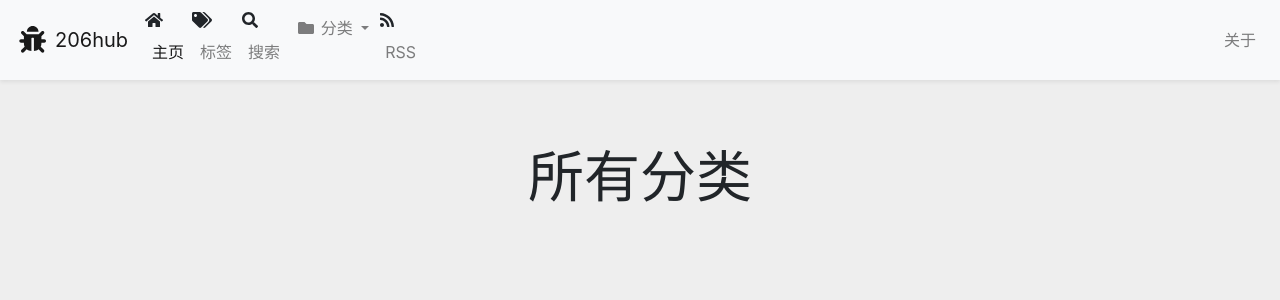
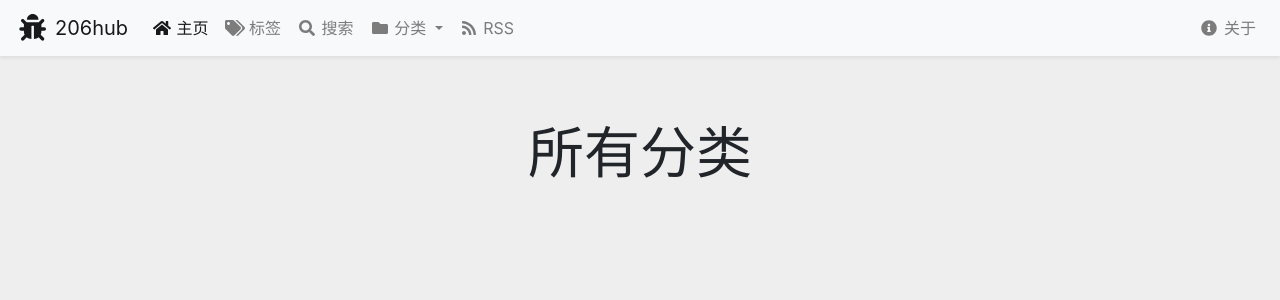
Before and after one commit to ustclug-dev/206hub, a Jekyll site: the page built from index.html, in a window 1280 px wide. Shown: the top 300 px of the page. Built offline with Jekyll 4.4.1, drawn with Linux system fonts in a browser that asks for light colours.

Commit message:
Wrong icon HTML placement

```diff
--- a/_includes/header.html
+++ b/_includes/header.html
@@ -7,16 +7,22 @@
   <div class="collapse navbar-collapse" id="navbarSupportedContent">
     <ul class="navbar-nav mr-auto">
       <li class="nav-item {% if page.url == '/' %} active {% endif %}">
-        <i class="fas fa-fw fa-home"></i>
-        <a class="nav-link" href="{{ "/" | relative_url }}">主页</a>
+        <a class="nav-link" href="{{ "/" | relative_url }}">
+          <i class="fas fa-fw fa-home"></i>
+          主页
+        </a>
       </li>
       <li class="nav-item {% if url_dir[1] == 'tag' %} active {% endif %}">
-        <i class="fas fa-fw fa-tags"></i>
-        <a class="nav-link" href="{{ "/tag/" | relative_url }}">标签</a>
+        <a class="nav-link" href="{{ "/tag/" | relative_url }}">
+          <i class="fas fa-fw fa-tags"></i>
+          标签
+        </a>
       </li>
       <li class="nav-item {% if url_dir[1] == 'search' %} active {% endif %}">
-        <i class="fas fa-fw fa-search"></i>
-        <a class="nav-link" href="{{ "/search/" | relative_url }}">搜索</a>
+        <a class="nav-link" href="{{ "/search/" | relative_url }}">
+          <i class="fas fa-fw fa-search"></i>
+          搜索
+        </a>
       </li>
       <li class="nav-item dropdown">
         <a class="nav-link dropdown-toggle" href="#" id="navbarDropdown" role="button" data-toggle="dropdown" aria-haspopup="true" aria-expanded="false">
@@ -33,13 +39,18 @@
         </div>
       </li>
       <li class="nav-item">
-        <i class="fas fa-fw fa-rss"></i>
-        <a class="nav-link" href="{{ "/atom.xml" | relative_url }}">RSS</a>
+        <a class="nav-link" href="{{ "/atom.xml" | relative_url }}">
+          <i class="fas fa-fw fa-rss"></i>
+          RSS
+        </a>
       </li>
     </ul>
     <ul class="navbar-nav my-2 my-lg-0">
       <li class="nav-item {% if url_dir[1] == 'about' %} active {% endif %}">
-        <a class="nav-link" href="{{ "/about/" | relative_url }}">关于</a>
+        <a class="nav-link" href="{{ "/about/" | relative_url }}">
+          <i class="fas fa-fw fa-info-circle"></i>
+          关于
+        </a>
       </li>
     </ul>
   </div>
```
